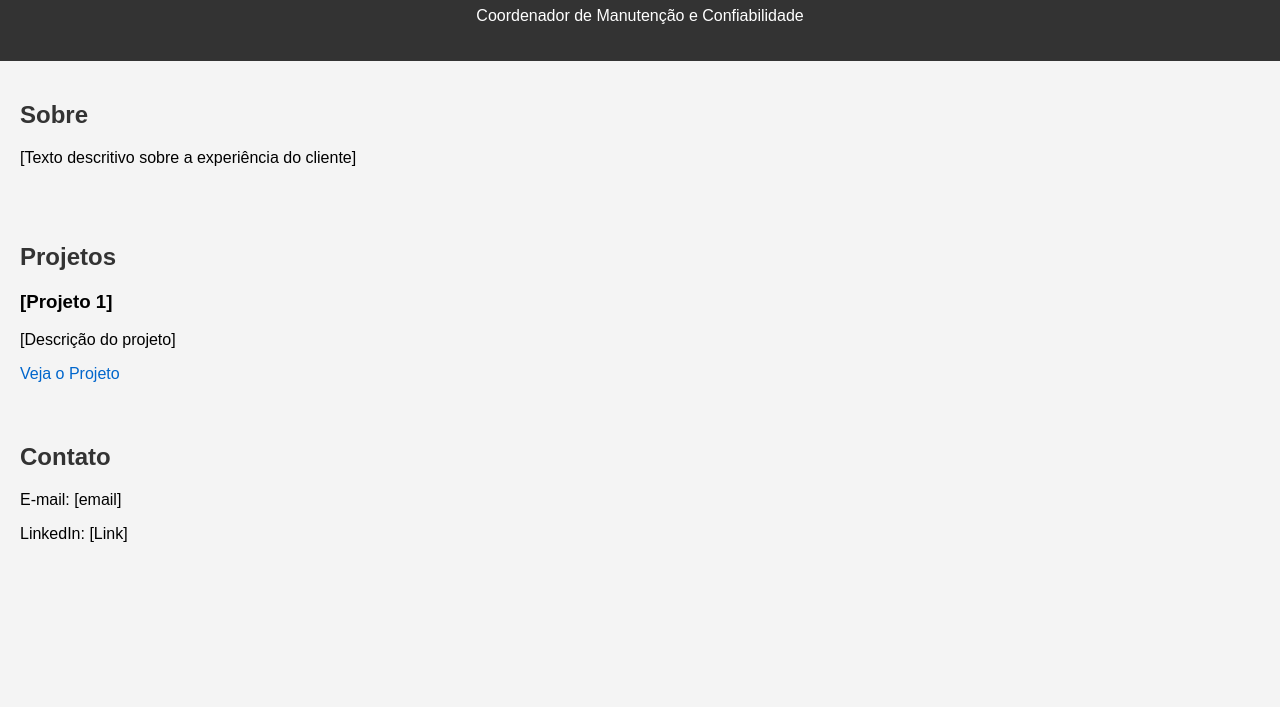
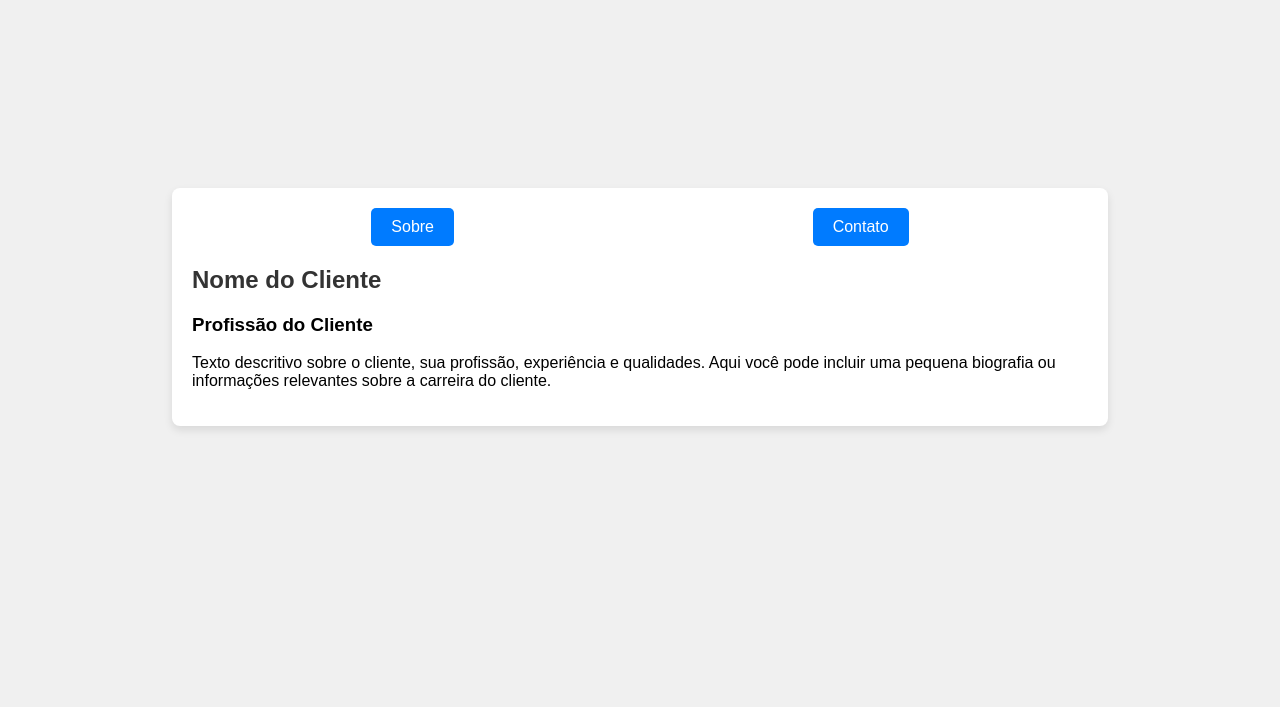
Before and after one commit to fmariano44/portfolioCristiano, a plain HTML site: page index.html in a window 1280 px wide. Shown: the part 93-800 px from the top of the page. Drawn offline with Linux system fonts and the light colour scheme.

Commit message:
Update index.html

```diff
--- a/index.html
+++ b/index.html
@@ -1,38 +1,102 @@
 <!DOCTYPE html>
-<html lang="en">
+<html lang="pt-br">
 <head>
     <meta charset="UTF-8">
     <meta name="viewport" content="width=device-width, initial-scale=1.0">
-    <title>Portfolio - Cliente Nome</title>
+    <title>Portfolio</title>
     <link rel="stylesheet" href="css/style.css">
+    <style>
+        /* Estilos básicos */
+        body {
+            font-family: Arial, sans-serif;
+            display: flex;
+            justify-content: center;
+            align-items: center;
+            height: 100vh;
+            margin: 0;
+            background-color: #f0f0f0;
+        }
+        .container {
+            width: 70%;
+            max-width: 1000px;
+            background-color: white;
+            border-radius: 8px;
+            box-shadow: 0 4px 8px rgba(0, 0, 0, 0.1);
+            padding: 20px;
+        }
+
+        /* Botões de navegação */
+        .nav-buttons {
+            display: flex;
+            justify-content: space-around;
+            margin-bottom: 20px;
+        }
+
+        .nav-buttons button {
+            background-color: #007BFF;
+            border: none;
+            padding: 10px 20px;
+            color: white;
+            font-size: 16px;
+            cursor: pointer;
+            border-radius: 5px;
+        }
+
+        .nav-buttons button:hover {
+            background-color: #0056b3;
+        }
+
+        /* Seções */
+        .section {
+            display: none;
+        }
+
+        .active {
+            display: block;
+        }
+    </style>
 </head>
 <body>
-    <header>
-        <h1>Cristiano Rodrigo</h1>
-        <p>Coordenador de Manutenção e Confiabilidade</p>
-    </header>
 
-    <section id="sobre-mim">
-        <h2>Sobre</h2>
-        <p>[Texto descritivo sobre a experiência do cliente]</p>
-    </section>
+<div class="container">
+    <!-- Botões de Navegação -->
+    <div class="nav-buttons">
+        <button onclick="showSection('sobre')">Sobre</button>
+        <button onclick="showSection('contato')">Contato</button>
+    </div>
 
-    <section id="projetos">
-        <h2>Projetos</h2>
-        <div class="projeto">
-            <h3>[Projeto 1]</h3>
-            <p>[Descrição do projeto]</p>
-            <a href="#">Veja o Projeto</a>
-        </div>
-        <!-- Adicione mais projetos -->
-    </section>
+    <!-- Seção Sobre -->
+    <div id="sobre" class="section active">
+        <h2>Nome do Cliente</h2>
+        <h3>Profissão do Cliente</h3>
+        <p>Texto descritivo sobre o cliente, sua profissão, experiência e qualidades. Aqui você pode incluir uma pequena biografia ou informações relevantes sobre a carreira do cliente.</p>
+    </div>
 
-    <section id="contato">
+    <!-- Seção Contato -->
+    <div id="contato" class="section">
         <h2>Contato</h2>
-        <p>E-mail: [email]</p>
-        <p>LinkedIn: [Link]</p>
-    </section>
+        <ul>
+            <li>Email: cliente@exemplo.com</li>
+            <li>LinkedIn: <a href="https://linkedin.com/in/exemplo" target="_blank">linkedin.com/in/exemplo</a></li>
+            <li>Projeto: <a href="https://github.com/cliente" target="_blank">github.com/cliente</a></li>
+        </ul>
+    </div>
+</div>
 
-    <script src="js/main.js"></script>
+<!-- Arquivo JavaScript -->
+<script src="js/main.js"></script>
+<script>
+    // Função para exibir a seção ativa
+    function showSection(sectionId) {
+        // Oculta todas as seções
+        document.querySelectorAll('.section').forEach(function(section) {
+            section.classList.remove('active');
+        });
+
+        // Mostra a seção clicada
+        document.getElementById(sectionId).classList.add('active');
+    }
+</script>
+
 </body>
 </html>
```
